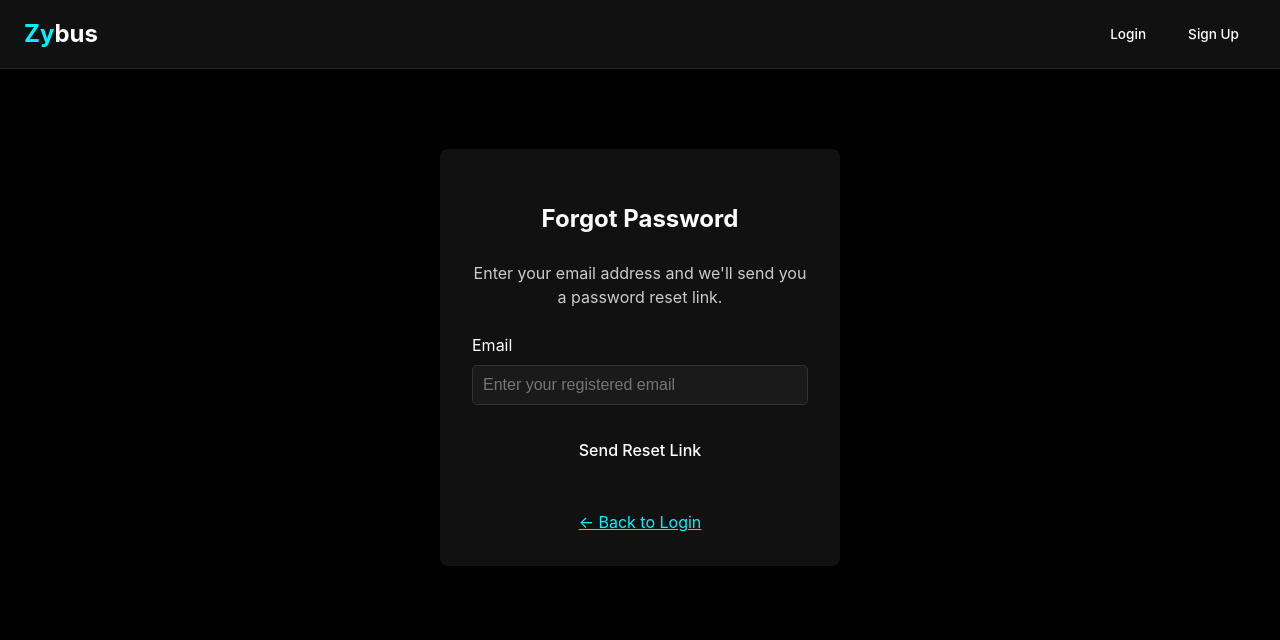
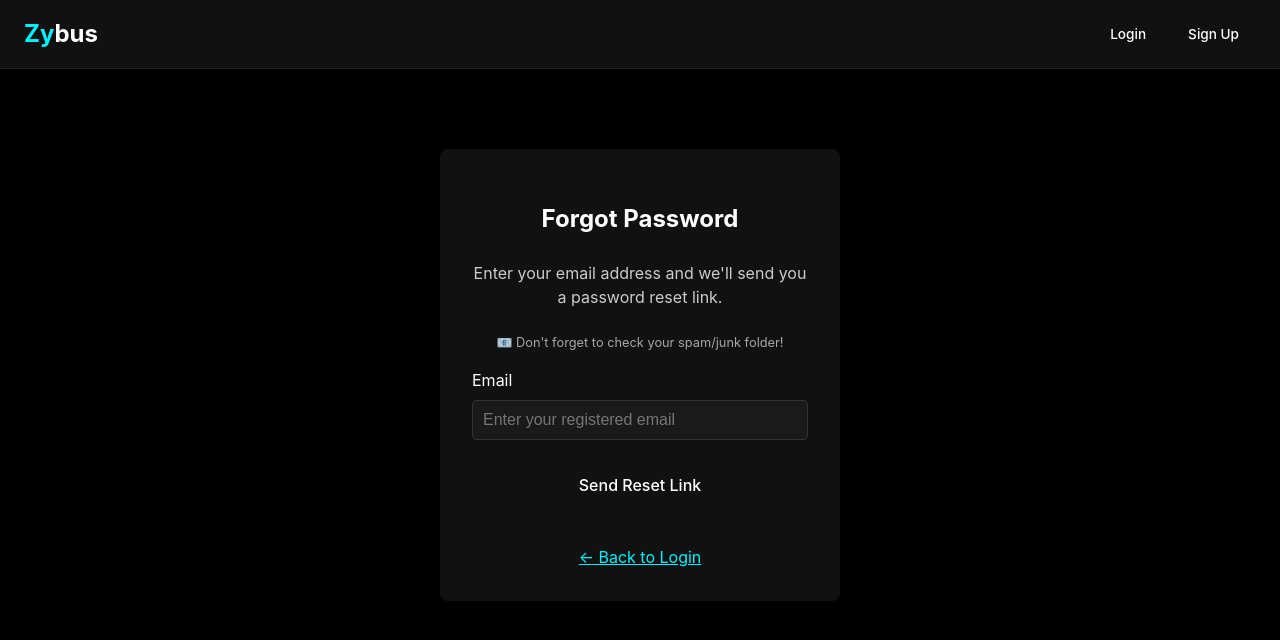
Before and after one commit to Manoharreddi2/Zybus, a React (Vite) app in the folder frontend/: page /forgot-password in a window 1280 px wide. Shown: the top 640 px of the page. Built offline with nearby package versions, Linux system fonts and the light colour scheme; no server answers.

Commit message:
Add spam folder reminder on forgot password page

```diff
--- a/frontend/src/pages/ForgotPassword.jsx
+++ b/frontend/src/pages/ForgotPassword.jsx
@@ -99,6 +99,9 @@ const ForgotPassword = () => {
                         <p style={{ color: 'var(--text-secondary)', marginBottom: '1.5rem', textAlign: 'center' }}>
                             Enter your email address and we'll send you a password reset link.
                         </p>
+                        <p style={{ color: 'var(--text-secondary)', fontSize: '0.8rem', marginBottom: '1rem', textAlign: 'center', opacity: 0.8 }}>
+                            📧 Don't forget to check your spam/junk folder!
+                        </p>
                         <div style={{ marginBottom: '1.5rem' }}>
                             <label>Email</label>
                             <input
```
